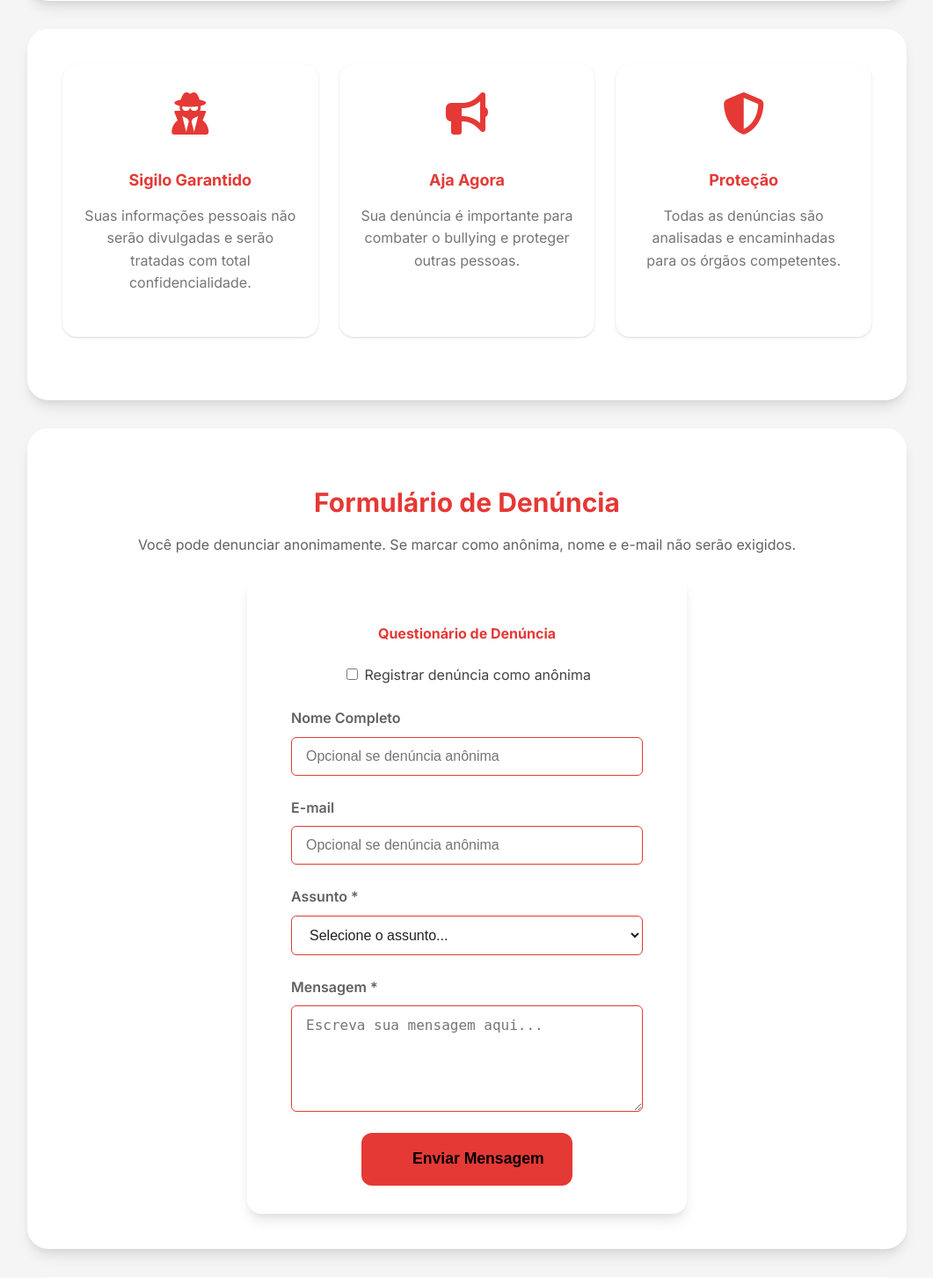
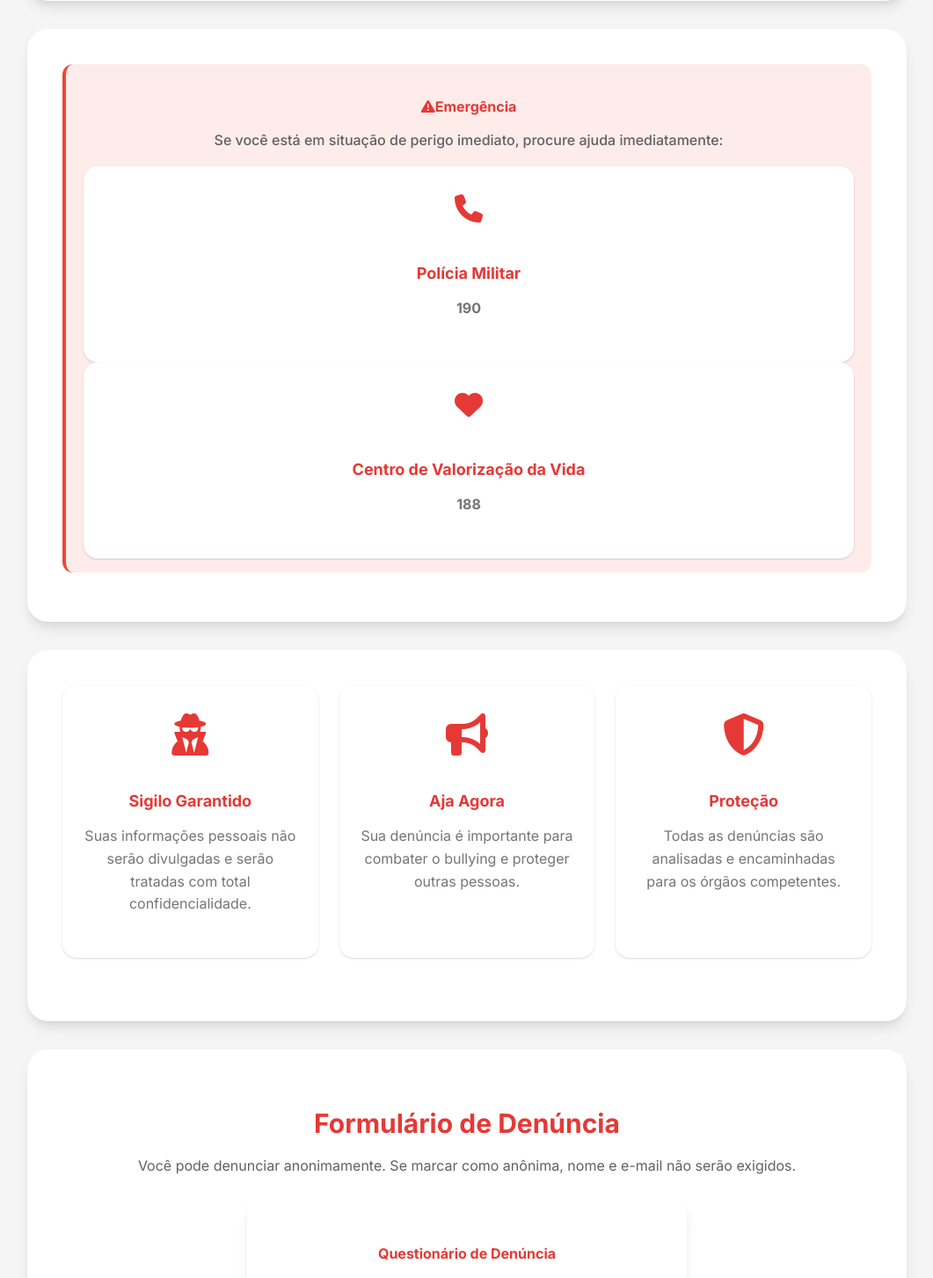
Before and after one commit to GuiNavas/BullyingOver, a Flask app: page /denuncia in a window 1280 px wide. Shown: the part 373-1826 px from the top of the page at 88% size, without its empty margins (109-1170 px from the left). Run offline with Flask 3, Linux system fonts and the light colour scheme; some libraries are stand-ins or nearby versions.

Commit message:
Update denuncia.html with emergency information

```diff
--- a/templates/denuncia.html
+++ b/templates/denuncia.html
@@ -3,13 +3,40 @@
 {% block title %}Denúncia - Contra o Bullying{% endblock %}
 
 {% block content %}
-<!-- Título Principal -->
 <section class="page-box text-center">
     <h1 class="mb-4">Denuncie um Caso de Bullying</h1>
     <p class="lead">Preencha o formulário para registrar uma denúncia de bullying ou cyberbullying. Sua identidade será mantida em sigilo.</p>
 </section>
 
-<!-- Cards Informativos -->
+<section class="page-box">
+    <div class="alert alert-danger text-center">
+        <h4 class="alert-heading">
+            <i class="fas fa-exclamation-triangle me-2"></i>Emergência
+        </h4>
+        <p class="mb-3">Se você está em situação de perigo imediato, procure ajuda imediatamente:</p>
+        <div class="row g-3 justify-content-center">
+            <div class="col-md-4">
+                <div class="card border-danger">
+                    <div class="card-body text-center">
+                        <i class="fas fa-phone fa-2x text-danger mb-2"></i>
+                        <h5 class="card-title">Polícia Militar</h5>
+                        <p class="card-text"><strong>190</strong></p>
+                    </div>
+                </div>
+            </div>
+            <div class="col-md-4">
+                <div class="card border-danger">
+                    <div class="card-body text-center">
+                        <i class="fas fa-heart fa-2x text-danger mb-2"></i>
+                        <h5 class="card-title">Centro de Valorização da Vida</h5>
+                        <p class="card-text"><strong>188</strong></p>
+                    </div>
+                </div>
+            </div>
+        </div>
+    </div>
+</section>
+
 <section class="page-box">
     <div class="cards-row">
         <div class="card text-center">
@@ -116,4 +143,5 @@ document.addEventListener('DOMContentLoaded', function() {
 });
 </script>
 {% endblock %}
+
 {% endblock %}
```
